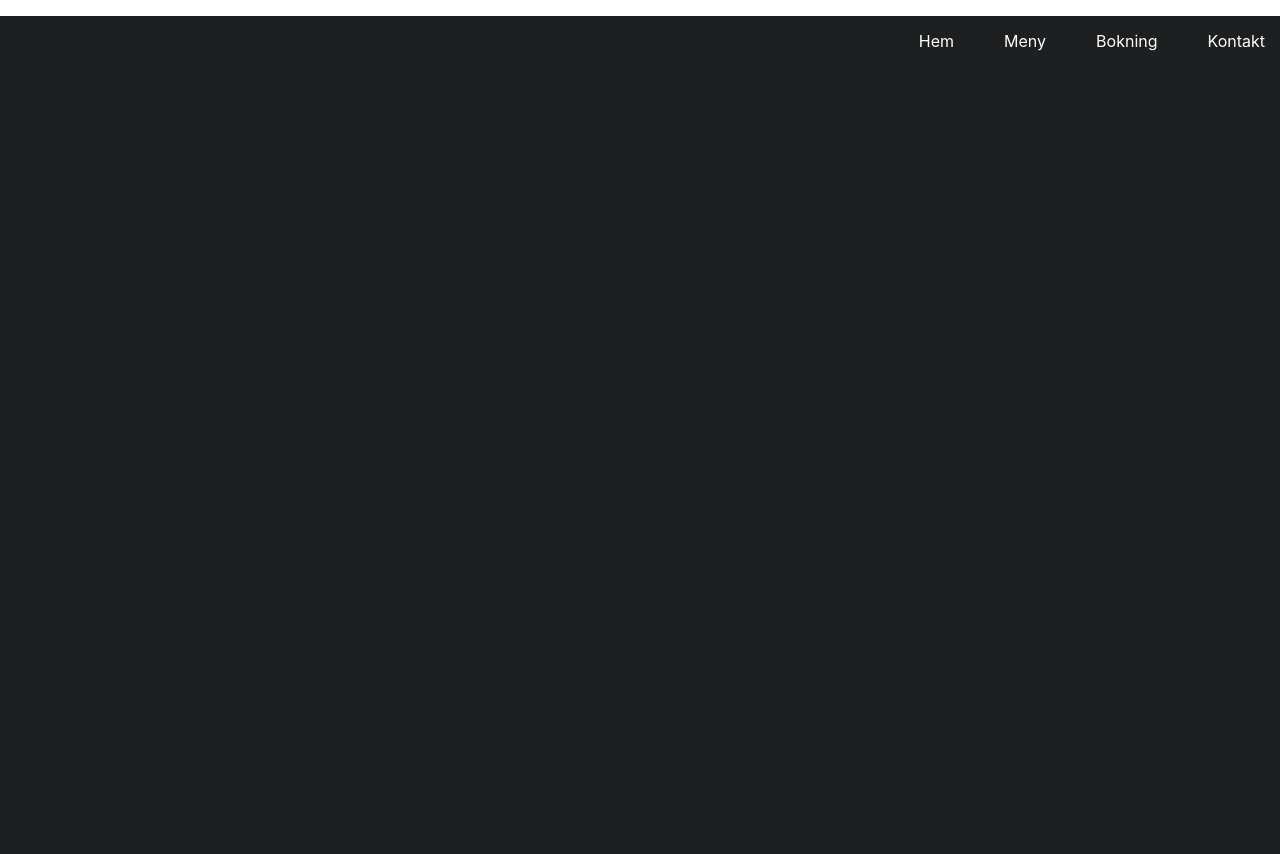
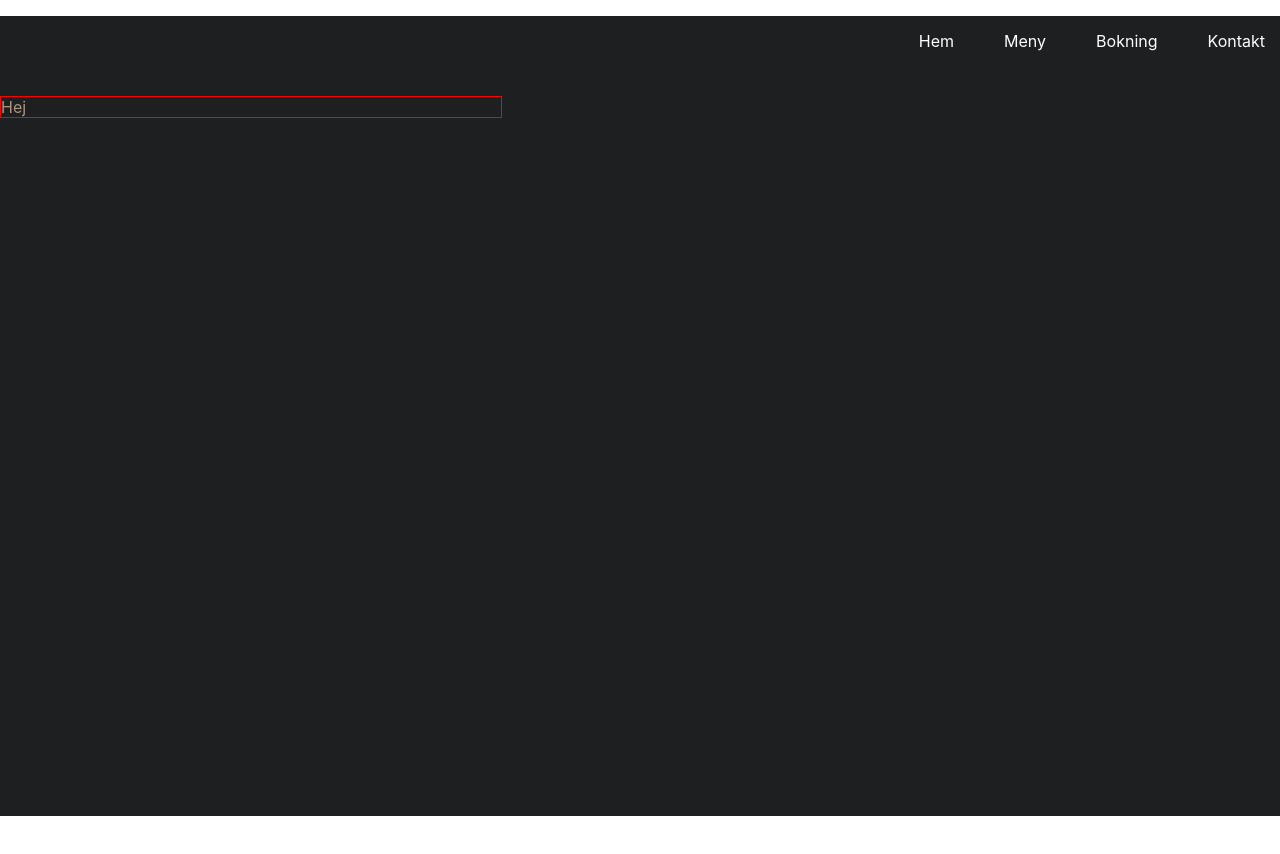
Before and after one commit to idadanielsson/Restaurant, a React (Create React App) app: page / in a window 1280 px wide. Shown: the top 854 px of the page. After the commit the page ends 816 px from the top, so only its background shows below. Built offline with nearby package versions, Linux system fonts and the light colour scheme.

Commit message:
added styled components

```diff
--- a/src/App.tsx
+++ b/src/App.tsx
@@ -1,7 +1,4 @@
-import React from "react";
-import logo from "./logo.svg";
 import "./App.css";
-import { Home } from "./components/restaurant/home/Home";
 import { Outlet } from "react-router-dom";
 import { Nav } from "./components/nav/Nav";
 import { BackgroundWrapper } from "./components/styled/Wrappers";
@@ -9,13 +6,16 @@ import { BackgroundWrapper } from "./components/styled/Wrappers";
 function App() {
   return (
     <>
-      <header>
-        <Nav></Nav>
-      </header>
       <BackgroundWrapper>
-        <Outlet />
+        <header>
+          <Nav></Nav>
+        </header>
+        <main>
+          <Outlet />
+        </main>
+
+        <footer></footer>
       </BackgroundWrapper>
-      <footer></footer>
     </>
   );
 }
--- a/src/components/restaurant/home/Home.tsx
+++ b/src/components/restaurant/home/Home.tsx
@@ -1,5 +1,9 @@
-import { BackgroundWrapper } from "../../styled/Wrappers";
+import { Wrapper } from "../../styled/Wrappers";
 
 export const Home = () => {
-  return <></>;
+  return (
+    <>
+      <Wrapper width="500px">Hej</Wrapper>
+    </>
+  );
 };
--- a/src/components/styled/Wrappers.tsx
+++ b/src/components/styled/Wrappers.tsx
@@ -1,5 +1,12 @@
 import styled from "styled-components";
-import { BG_COLOR } from "./Colors";
+import { BG_COLOR, CHAMPAGNE } from "./Colors";
+
+export interface IRestaurantWrapperProps {
+  height?: string;
+  width?: string;
+  display?: string;
+  justify?: string;
+}
 
 export const BackgroundWrapper = styled.div`
   width: 100%;
@@ -8,3 +15,18 @@ export const BackgroundWrapper = styled.div`
   padding: 0;
   background-color: ${BG_COLOR};
 `;
+
+export const Wrapper = styled.div`
+  height: ${(props: IRestaurantWrapperProps) => props.height};
+  width: ${(props: IRestaurantWrapperProps) => props.width};
+  display: ${(props: IRestaurantWrapperProps) => props.display};
+  justify-content: ${(props: IRestaurantWrapperProps) => props.justify};
+  color: ${CHAMPAGNE};
+
+  border: 1px solid red;
+`;
+
+export const imageWrapper = styled.div`
+  height: ${(props: IRestaurantWrapperProps) => props.height};
+  width: ${(props: IRestaurantWrapperProps) => props.width};
+`;
```
